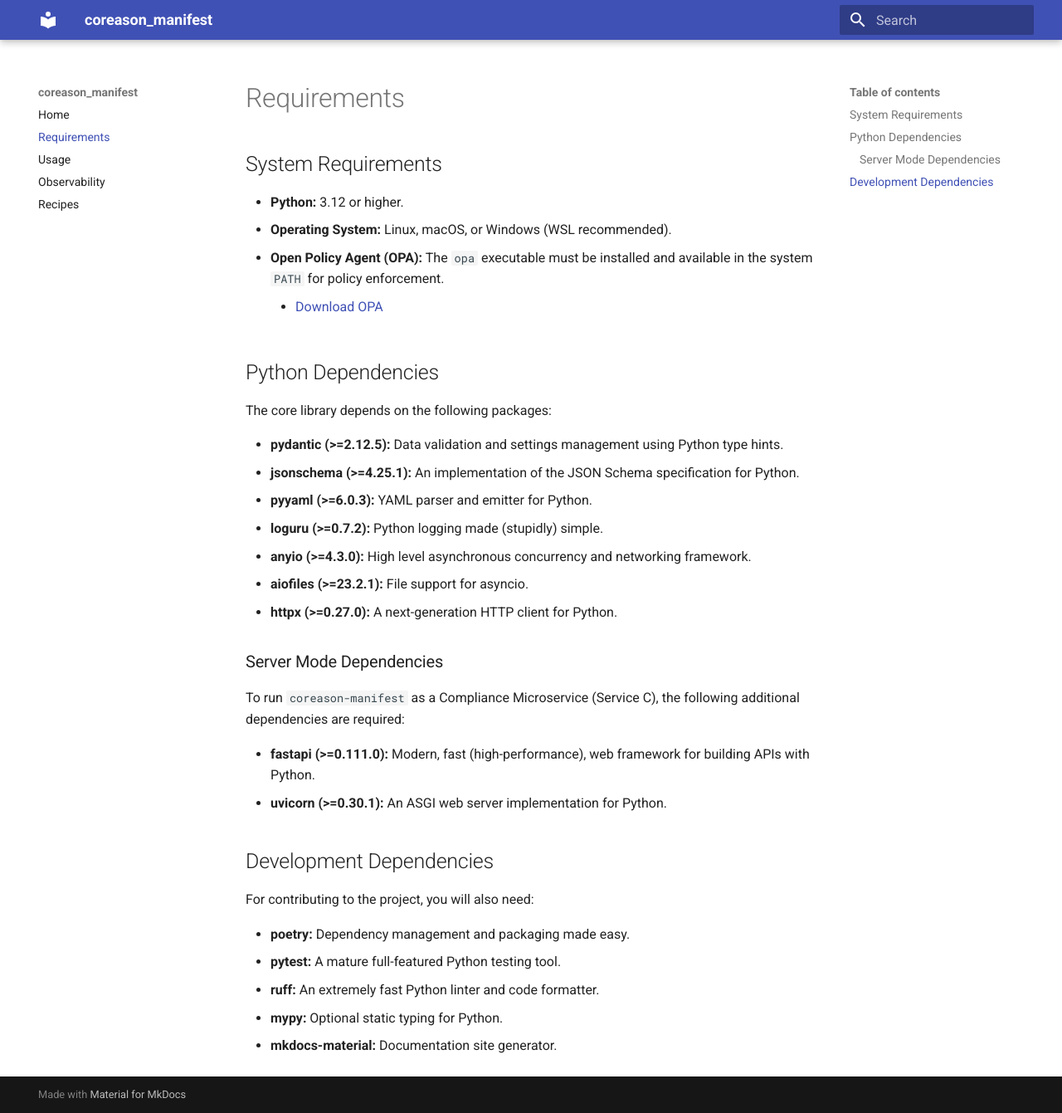
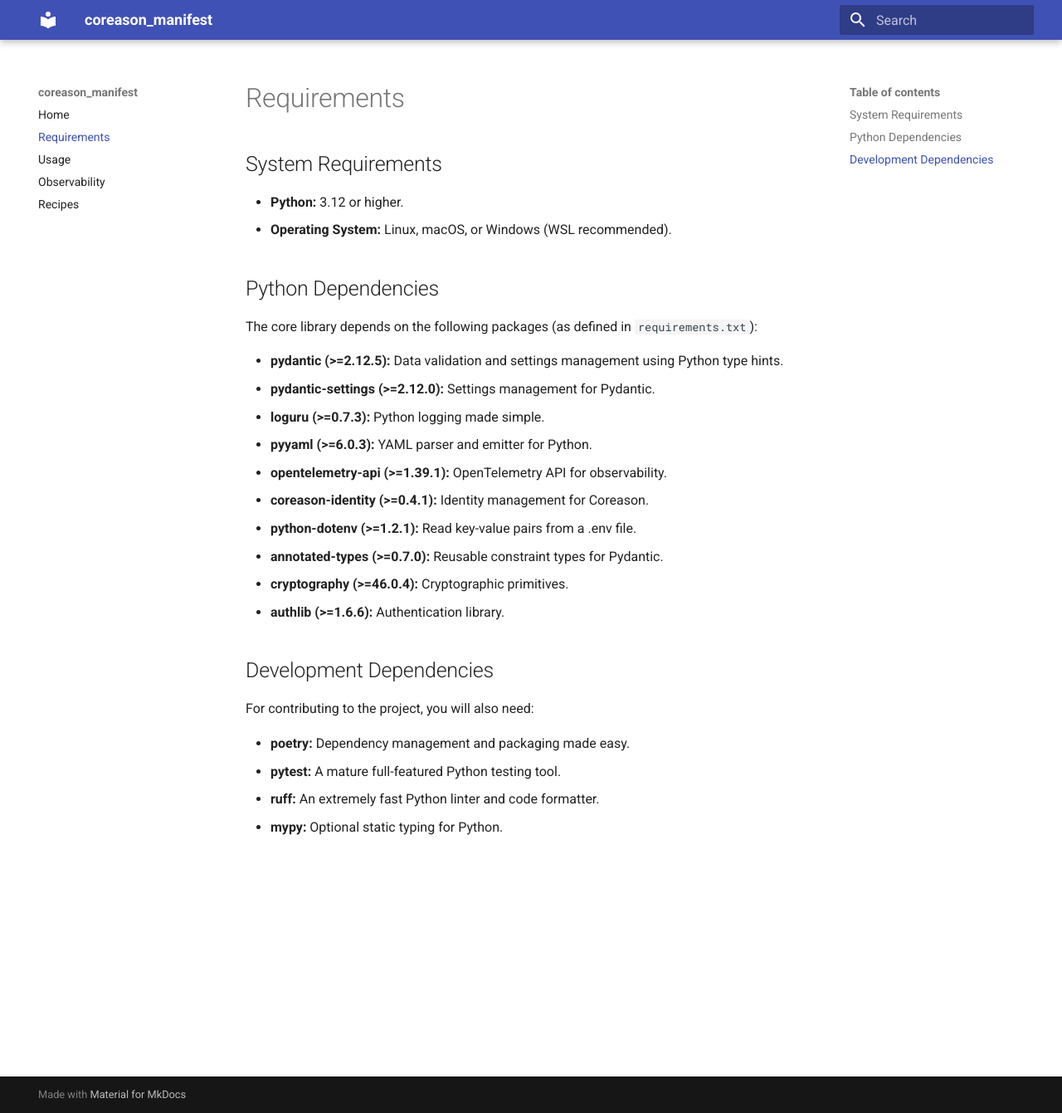
Before and after one commit to CoReason-AI/coreason-manifest, an MkDocs documentation site: the page built from docs/requirements.md, in a window 1280 px wide and 1341 px high. Shown: the whole window at 83% size. Built offline with MkDocs 1.6.1 and Material for MkDocs 9.7.7, drawn with Linux system fonts in a browser that asks for light colours.

Commit message:
Update documentation to match codebase state (#128)
- Updated `src/coreason_manifest/__init__.py` to export `StateDefinition`, `CloudEvent`, and `migrate_graph_event_to_cloud_event`.
- Refactored `VIGNETTE.md` to remove references to non-existent `ManifestEngine` and align with "Shared Kernel" philosophy.
- Refactored `docs/requirements.md` to remove outdated dependencies (FastAPI, OPA) and match `requirements.txt`.
- Updated `docs/recipes.md` to replace `StateSchema` with `StateDefinition` and correct example code.
- Updated `docs/frontend_integration.md` to use strict `RuntimeVisualMetadata` model for visual metadata.
- Verified changes with tests.

```diff
--- a/docs/requirements.md
+++ b/docs/requirements.md
@@ -4,27 +4,21 @@
 
 *   **Python:** 3.12 or higher.
 *   **Operating System:** Linux, macOS, or Windows (WSL recommended).
-*   **Open Policy Agent (OPA):** The `opa` executable must be installed and available in the system `PATH` for policy enforcement.
-    *   [Download OPA](https://www.openpolicyagent.org/docs/latest/#running-opa)
 
 ## Python Dependencies
 
-The core library depends on the following packages:
+The core library depends on the following packages (as defined in `requirements.txt`):
 
 *   **pydantic (>=2.12.5):** Data validation and settings management using Python type hints.
-*   **jsonschema (>=4.25.1):** An implementation of the JSON Schema specification for Python.
+*   **pydantic-settings (>=2.12.0):** Settings management for Pydantic.
+*   **loguru (>=0.7.3):** Python logging made simple.
 *   **pyyaml (>=6.0.3):** YAML parser and emitter for Python.
-*   **loguru (>=0.7.2):** Python logging made (stupidly) simple.
-*   **anyio (>=4.3.0):** High level asynchronous concurrency and networking framework.
-*   **aiofiles (>=23.2.1):** File support for asyncio.
-*   **httpx (>=0.27.0):** A next-generation HTTP client for Python.
-
-### Server Mode Dependencies
-
-To run `coreason-manifest` as a Compliance Microservice (Service C), the following additional dependencies are required:
-
-*   **fastapi (>=0.111.0):** Modern, fast (high-performance), web framework for building APIs with Python.
-*   **uvicorn (>=0.30.1):** An ASGI web server implementation for Python.
+*   **opentelemetry-api (>=1.39.1):** OpenTelemetry API for observability.
+*   **coreason-identity (>=0.4.1):** Identity management for Coreason.
+*   **python-dotenv (>=1.2.1):** Read key-value pairs from a .env file.
+*   **annotated-types (>=0.7.0):** Reusable constraint types for Pydantic.
+*   **cryptography (>=46.0.4):** Cryptographic primitives.
+*   **authlib (>=1.6.6):** Authentication library.
 
 ## Development Dependencies
 
@@ -34,4 +28,3 @@
 *   **pytest:** A mature full-featured Python testing tool.
 *   **ruff:** An extremely fast Python linter and code formatter.
 *   **mypy:** Optional static typing for Python.
-*   **mkdocs-material:** Documentation site generator.
```
Also changed, not shown: VIGNETTE.md (+23 -32 lines), docs/frontend_integration.md (+6 -6 lines), docs/recipes.md (+13 -25 lines), src/coreason_manifest/__init__.py (+13 -1 lines).
